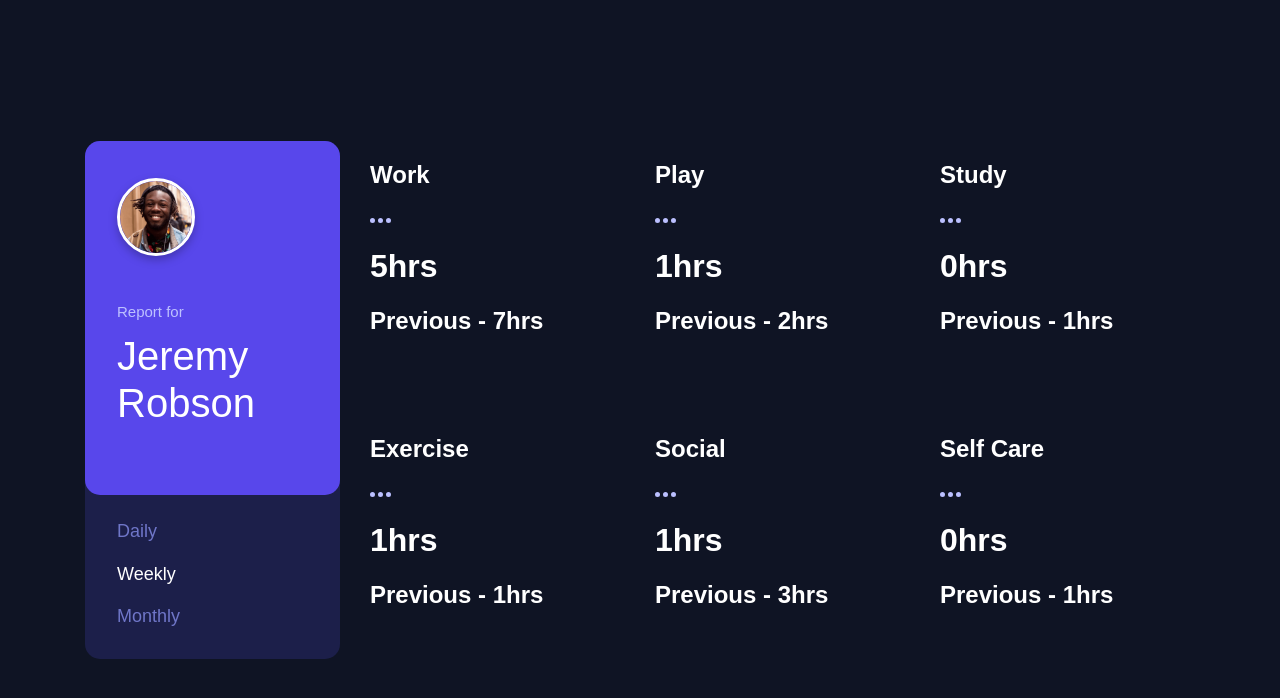
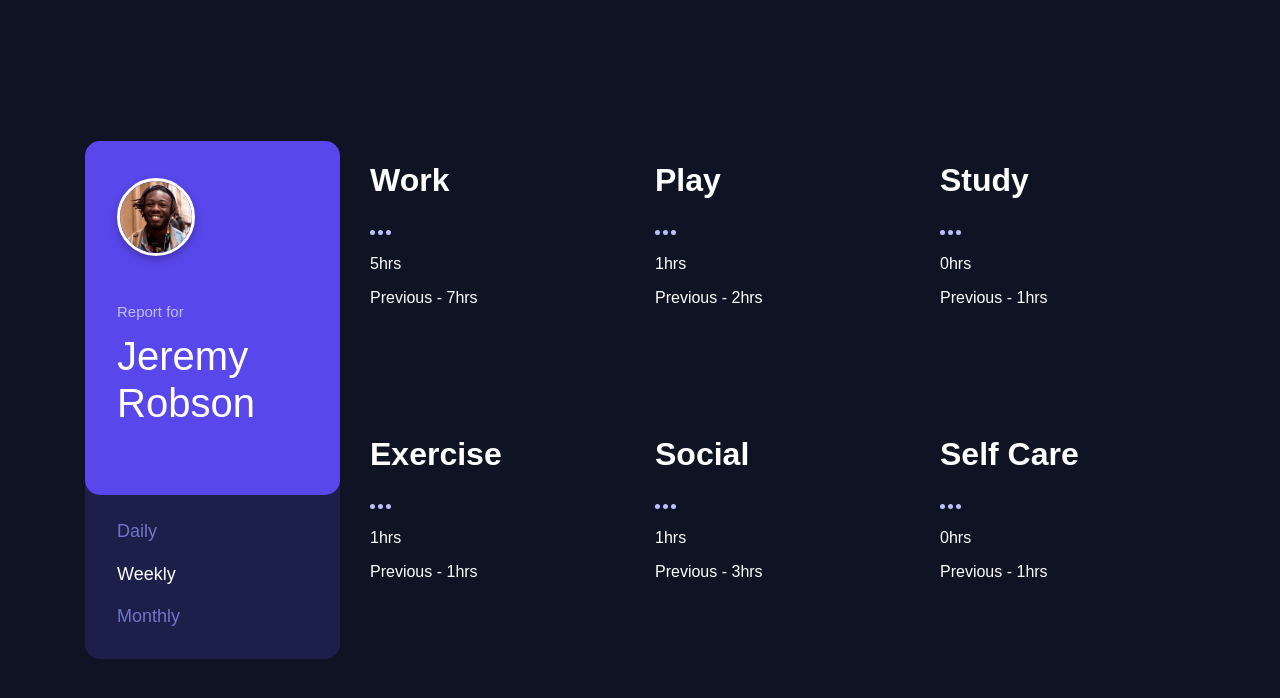
Before and after one commit to prpcodes/time-tracking-dashboard, a React (Create React App) app: page / in a window 1280 px wide. Shown: the top 698 px of the page. Built offline with nearby package versions, Linux system fonts and the light colour scheme.

Commit message:
🎨 added classNames and IDs

```diff
--- a/src/Components/Card/Card.jsx
+++ b/src/Components/Card/Card.jsx
@@ -12,14 +12,14 @@ import IconStudy from "../../Images/icon-study.svg";
 function Card(props) {
   return (
     <>
-      <div>
-        <div>
-          <h2>{props.title}</h2>
+      <div className="Card">
+        <div id="header">
+          <h1>{props.title}</h1>
           <img src={Ellipsis} alt="Menu" />
         </div>
         <div>
-          <h1>{props.timeframes.daily.current}hrs</h1>
-          <h2>Previous - {props.timeframes.daily.previous}hrs</h2>
+          <p id="time">{props.timeframes.daily.current}hrs</p>
+          <p id="previous">Previous - {props.timeframes.daily.previous}hrs</p>
         </div>
       </div>
     </>
```
